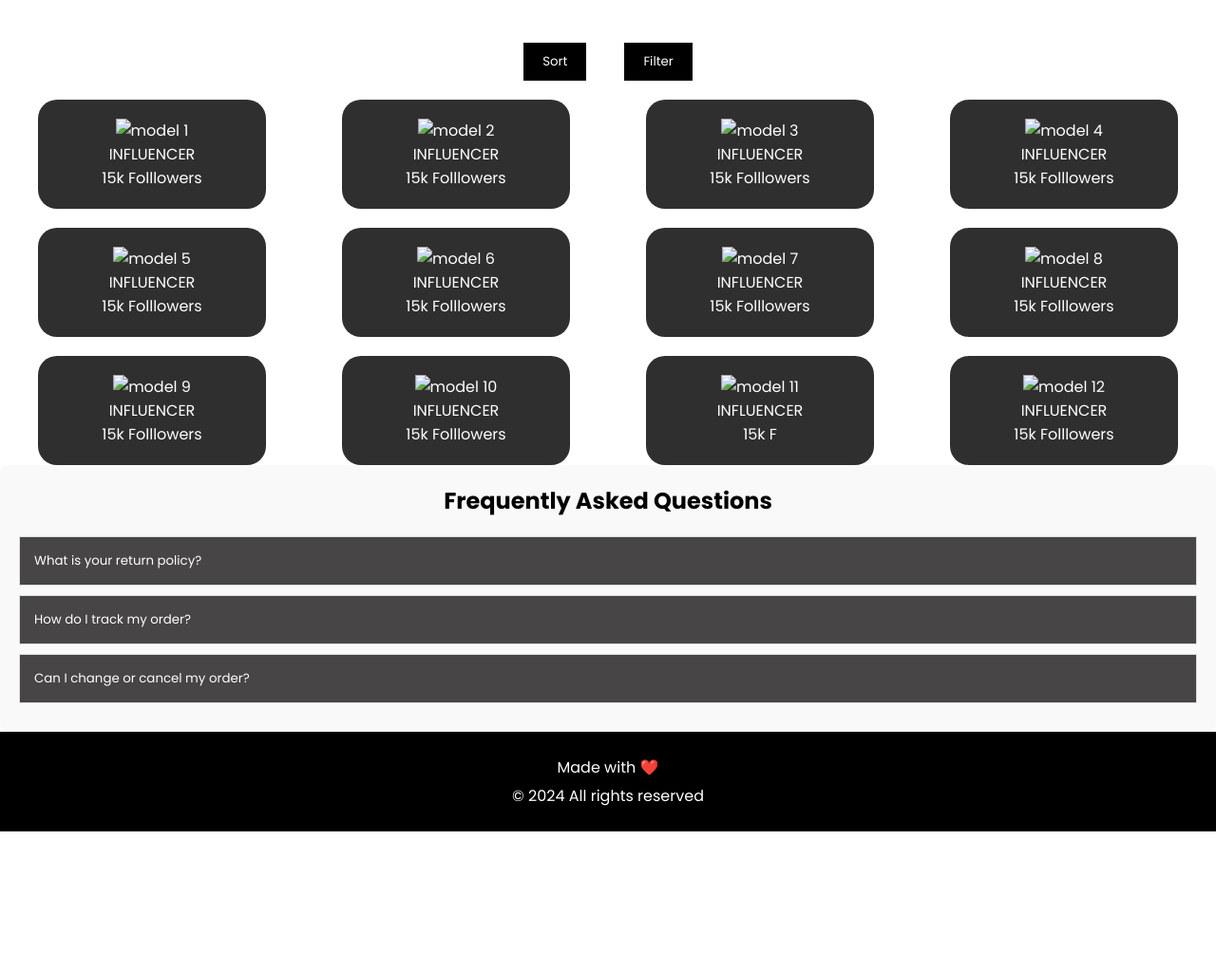
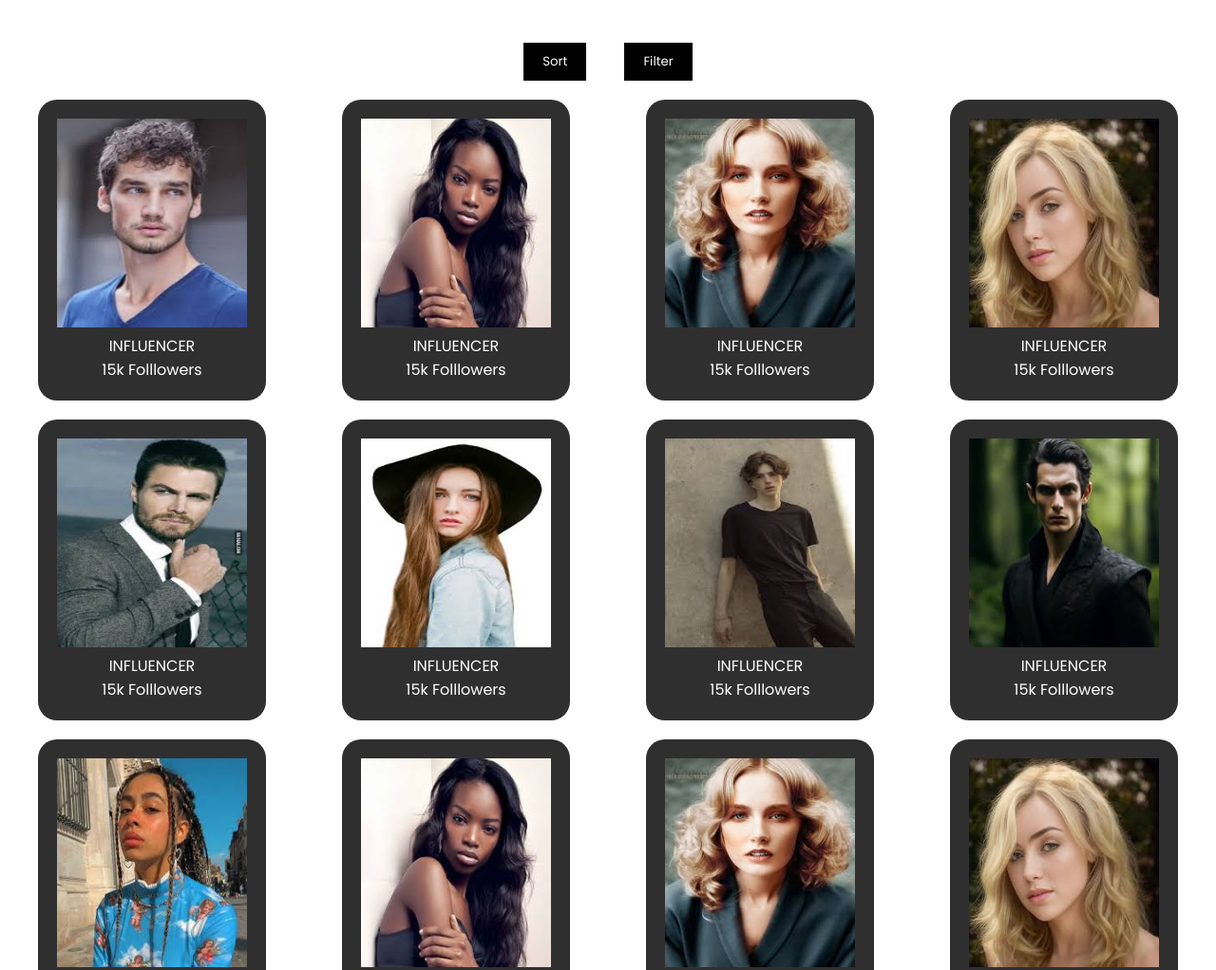
Before and after one commit to Deepansh-tandon/team-1, a plain HTML site: page index.html in a window 1280 px wide. Shown: the part 413-1435 px from the top of the page at 95% size. Before the commit the page ends 1289 px from the top, so only its background shows below. Drawn offline with Linux system fonts and the light colour scheme.

Commit message:
Update index.html

```diff
--- a/index.html
+++ b/index.html
@@ -64,68 +64,68 @@
     <div class="product-grid">
         <div class="bg">
       <div class="product-item">
-          <img  src="images/download.jpeg" alt="model 1">
+          <img  src="download.jpeg" alt="model 1">
           <p>INFLUENCER</p>
           <p>15k Folllowers</p>
       </div></div>
       <div class="bg">
       <div class="product-item">
-          <img src="images/download (1).jpeg" alt="model 2">
+          <img src="download (1).jpeg" alt="model 2">
           <p>INFLUENCER</p>
           <p>15k Folllowers</p>
       </div></div>
       <div class="bg">
       <div class="product-item">
-          <img src="images/download (2).jpeg"  alt="model 3">
+          <img src="download (2).jpeg"  alt="model 3">
           <p>INFLUENCER</p>
           <p>15k Folllowers</p>
       </div></div>
       <div class="bg">
       <div class="product-item">
-          <img src="images/download (3).jpeg" a alt="model 4">
+          <img src="download (3).jpeg" a alt="model 4">
           <p>INFLUENCER </p>
           <p>15k Folllowers</p>
       </div></div>
     </div>
     <div class="product-grid"> <div class="bg">
       <div class="product-item">
-          <img  src="images/download (4).jpeg" alt="model 5">
+          <img  src="download (4).jpeg" alt="model 5">
           <p>INFLUENCER </p>
           <p>15k Folllowers</p>
       </div></div> <div class="bg">
       <div class="product-item">
-          <img src="images/download (5).jpeg" alt="model 6">
+          <img src="download (5).jpeg" alt="model 6">
           <p>INFLUENCER </p>
           <p>15k Folllowers</p>
       </div></div> <div class="bg">
       <div class="product-item">
-          <img src="images/download (6).jpeg"  alt="model 7">
+          <img src="download (6).jpeg"  alt="model 7">
           <p>INFLUENCER </p>
           <p>15k Folllowers</p>
       </div></div> <div class="bg">
       <div class="product-item">
-          <img src="images/images (1).jpeg" a alt="model 8">
+          <img src="images (1).jpeg" a alt="model 8">
           <p>INFLUENCER </p>
           <p>15k Folllowers</p></div>
       </div>
     </div>
     <div class="product-grid"> <div class="bg">
       <div class="product-item">
-          <img  src="images/images.jpeg" alt="model 9">
+          <img  src="images.jpeg" alt="model 9">
           <p>INFLUENCER </p>
           <p>15k Folllowers</p>
       </div></div> <div class="bg">    <div class="product-item">
-          <img src="images/download (1).jpeg" alt="model 10">
+          <img src="download (1).jpeg" alt="model 10">
           <p>INFLUENCER </p>
           <p>15k Folllowers</p>
       </div></div> <div class="bg">
       <div class="product-item">
-          <img src="images/download (2).jpeg"  alt="model 11">
+          <img src="download (2).jpeg"  alt="model 11">
           <p>INFLUENCER </p>
           <p>15k F</p>
       </div></div> <div class="bg">
       <div class="product-item">
-          <img src="images/download (3).jpeg" a alt="model 12">
+          <img src="download (3).jpeg" a alt="model 12">
           <p>INFLUENCER </p>
           <p>15k Folllowers</p>
       </div></div>
@@ -134,19 +134,19 @@
     <section class="faq-section">
       <h2>Frequently Asked Questions</h2>
       <div class="faq-item">
-          <button class="faq-question">What is your return policy?</button>
+          <button class="faq-question">Question 1</button>
           <div class="faq-answer">
               <p>Our return policy lasts 30 days. If 30 days have gone by since your purchase, unfortunately, we can’t offer you a refund or exchange.</p>
           </div>
       </div>
       <div class="faq-item">
-          <button class="faq-question">How do I track my order?</button>
+          <button class="faq-question">Question 2</button>
           <div class="faq-answer">
               <p>You can track your order using the tracking number provided in your shipping confirmation email. Please visit our tracking page for more details.</p>
           </div>
       </div>
       <div class="faq-item">
-          <button class="faq-question">Can I change or cancel my order?</button>
+          <button class="faq-question">Question 3</button>
           <div class="faq-answer">
               <p>Yes, you can change or cancel your order within 24 hours of placing it. Please contact our customer service team for assistance.</p>
           </div>
```
